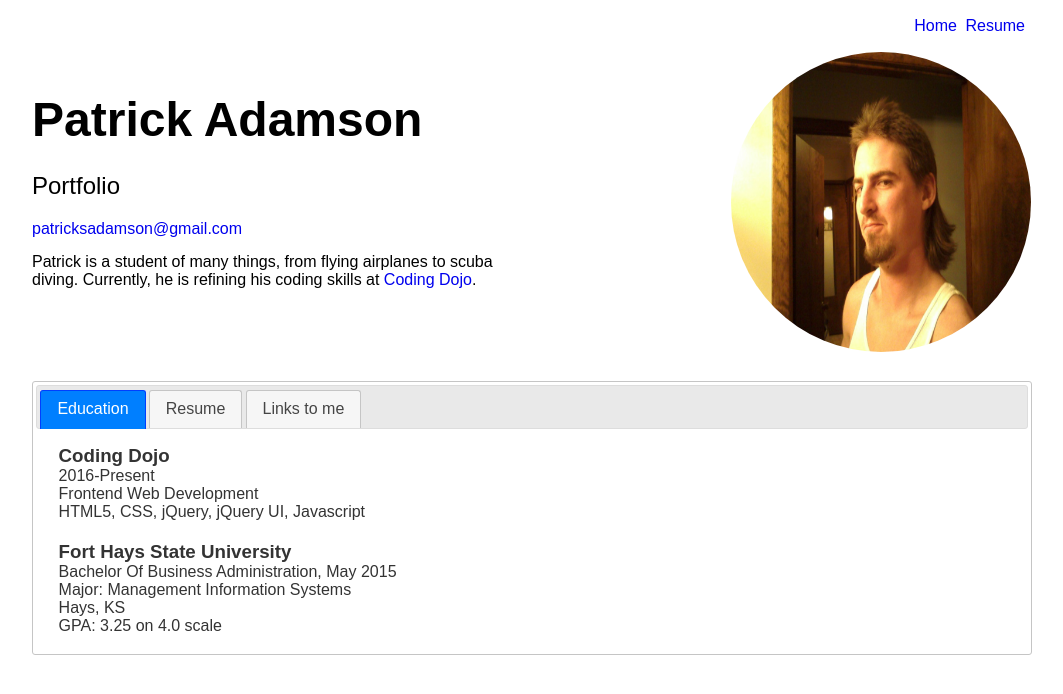
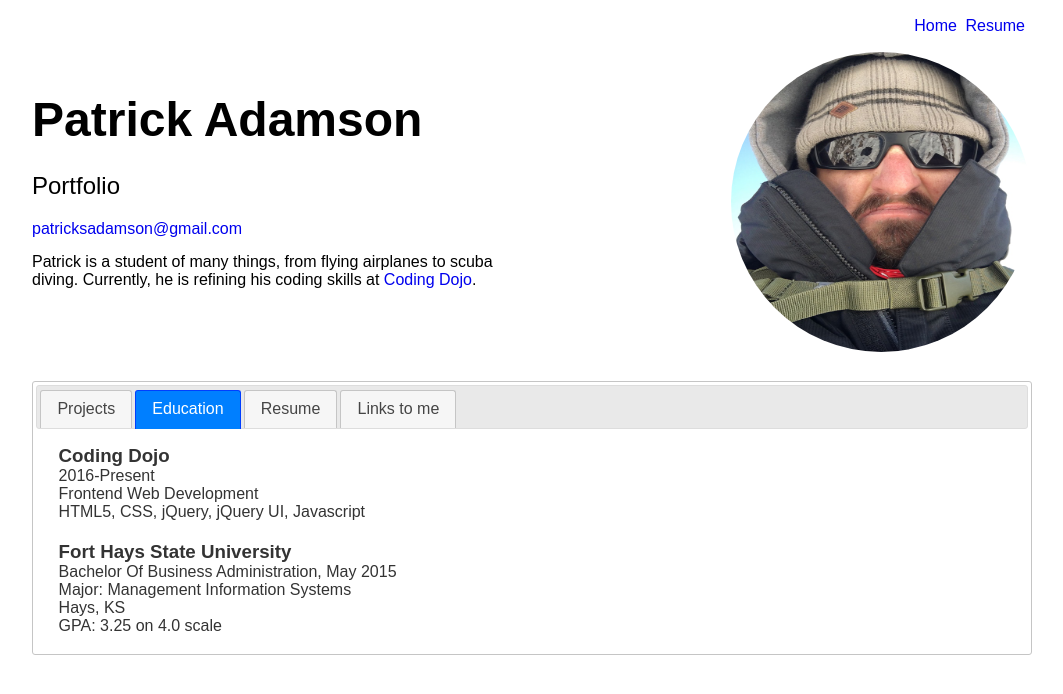
Before and after one commit to nppat/portfolio, a plain HTML site: page index.html in a window 1280 px wide. Both pictures are taken after a click on the tab "Education". Shown: the whole page, without its empty margins (108-1171 px from the left). Drawn offline with nearby package versions, Linux system fonts and the light colour scheme.

Commit message:
added mt2.jpg to img file, updated index, jqeury, and style

```diff
--- a/index.html
+++ b/index.html
@@ -25,16 +25,20 @@
 				<p>Patrick is a student of many things, from flying airplanes to scuba diving.
 				Currently, he is refining his coding skills at <a href="http://www.codingdojo.com" alt="Coding Dojo Website" >Coding Dojo</a>.</p>
 			</div>
-			<img src="img/mullet.jpg" alt="Me!">
+			<img src="img/mullet.jpg" data-alt-src="img/mt2.jpg" alt="Me!">
 		</div>
 		<div id="main">
 			<div id="tabs">
 				<ul>
-					<li><a href="#tab1">Education</a></li>
-					<li><a href="#tab2">Resume</a></li>
-					<li><a href="#tab3">Links to me</a></li>
+					<li><a href="#tab1">Projects</a></li>
+					<li><a href="#tab2">Education</a></li>
+					<li><a href="#tab3">Resume</a></li>
+					<li><a href="#tab4">Links to me</a></li>
 				</ul>
 				<div id="tab1">
+					<p><a href="http://www.google.com">This</a> portfolio site.</p>
+				</div>
+				<div id="tab2">
 		    	<h3>Coding Dojo</h3>
 		    	<ul id="tab_ul_one">
 		    		<li>2016-Present</li>
@@ -48,11 +52,11 @@
 		    		<li>Hays, KS</li>
 		    		<li>GPA: 3.25 on 4.0 scale</li>
 		    	</ul>
-		    </div>
-				<div id="tab2">
+		    	</div>
+				<div id="tab3">
 					<p>Feel free to look at my resume <a href="resume.html">here</a>.</p>
 				</div>
-				<div id="tab3">
+				<div id="tab4">
 					<ul>
 						<li><a href="https://www.linkedin.com/in/patrick-adamson-b60a4aa3">LinkedIn</a></li>
 						<li><a href="https://github.com/nppat">GitHub</a></li>
--- a/jquery_functions.js
+++ b/jquery_functions.js
@@ -2,4 +2,10 @@ $(document).ready(function(){
 	$("#tabs").tabs({
 		event: "mouseover"
 	});
+	//Changes image whenever the document is clicked
+	$(document).click(function(){
+		var src = $("img").attr('src');
+		$("img").attr('src', $("img").attr('data-alt-src'));
+		$("img").attr('data-alt-src', src);
+	});
 });
--- a/style.css
+++ b/style.css
@@ -60,7 +60,8 @@ a {
 #main li {
 	list-style-type: none;
 }
-#tab2 a {
+#tab1 a,
+#tab3 a {
 	color: blue;
 }
 /* -------- Resume -------- */
```
Also changed, not shown: img/mt2.jpg (added).
